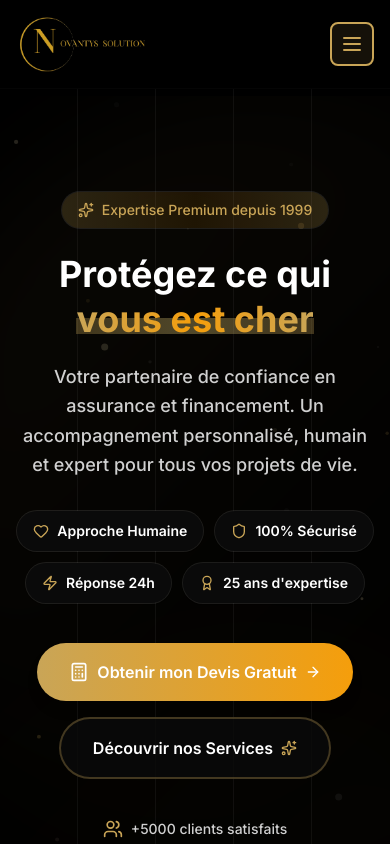
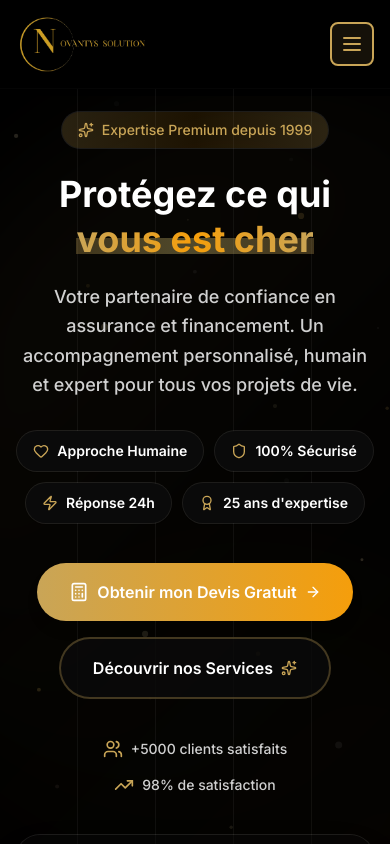
Before and after one commit to agencybenweb/Novantys, a Next.js app: page / in a window 390 px wide. Shown: the top 844 px of the page. Built offline with nearby package versions, Linux system fonts and the light colour scheme.

Commit message:
Fix final spacing: remove excess padding in Hero (relies on Header spacer now)

```diff
--- a/components/Hero/index.tsx
+++ b/components/Hero/index.tsx
@@ -48,7 +48,7 @@ const Hero = () => {
 
   return (
     <>
-      <section ref={ref} className="relative overflow-hidden pb-20 pt-24 md:pt-40 xl:pb-25 xl:pt-46">
+      <section ref={ref} className="relative overflow-hidden pb-20 pt-4 md:pt-40 xl:pb-25 xl:pt-46">
         {/* Premium Animated Background */}
         <motion.div
           style={{ y }}
```
